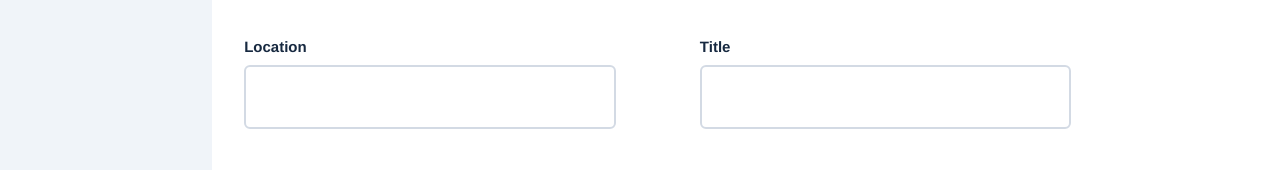
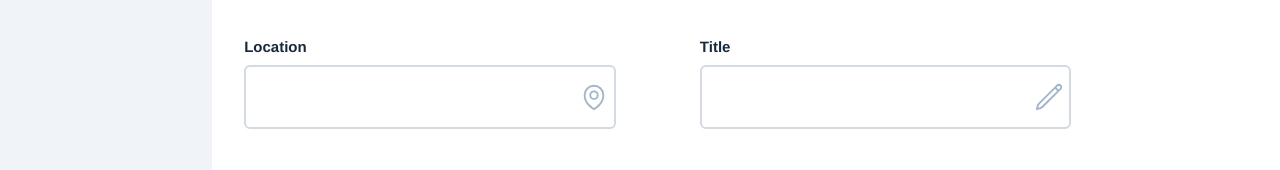
Before and after one commit to Ezeque/front-cadastro-usuarios, a Vue app: page / in a window 1280 px wide. Shown: the part 758-928 px from the top of the page. Built offline with nearby package versions, Linux system fonts and the light colour scheme.

Commit message:
Adicionados todos os ícones no formulário de usuário

```diff
--- a/src/components/UserInfoForm.vue
+++ b/src/components/UserInfoForm.vue
@@ -20,40 +20,50 @@
                 <LockClosedIcon style="width:30px; color:#a2b5cd" />
             </template>
         </FormInput>
-        <BlockInput label="Avatar" v-model="userData.avatar" >
+        <BlockInput label="Avatar" v-model="userData.avatar">
             <template #icon> </template>
         </BlockInput>
-        <FormInput label="Location" v-model="userData.location" :table_field="userData.location"/>
-        <FormInput label="Title" v-model="userData.title" :table_field="userData.title"/>
+        <FormInput label="Location" v-model="userData.location" :table_field="userData.location">
+            <template #icon>
+                <MapPinIcon style="width:30px; color:#a2b5cd" />
+            </template>
+        </FormInput>
+        <FormInput label="Title" v-model="userData.title" :table_field="userData.title">
+            <template #icon>
+                <PencilIcon style="width:30px; color:#a2b5cd" />
+            </template>
+        </FormInput>
         <DescriptionArea />
-        <BlockInput label="Tags" v-model="userData.tags" :table_field="userData.tags"/>
+        <BlockInput label="Tags" v-model="userData.tags" :table_field="userData.tags" />
     </form>
 </template>
 <script>
-import {toRefs} from 'vue'
+import { toRefs } from 'vue'
 import FormInput from './widgets/FormInput.vue';
 import BlockInput from './widgets/BlockInput.vue';
 import DescriptionArea from './widgets/DescriptionArea.vue'
-import { UserCircleIcon, EnvelopeIcon, LockClosedIcon } from '@heroicons/vue/24/outline';
+import { UserCircleIcon, EnvelopeIcon, LockClosedIcon, MapPinIcon, PencilIcon } from '@heroicons/vue/24/outline';
 import { userDetails } from '@/services/UserServices';
-import {checkFilled} from '@/services/FormServices'
+import { checkFilled } from '@/services/FormServices'
 
 export default {
     setup() {
         const userData = toRefs(userDetails)
-        return{
+        return {
             checkFilled,
             userData
         }
     },
 
-    components:{
+    components: {
         FormInput,
         BlockInput,
         DescriptionArea,
         UserCircleIcon,
         EnvelopeIcon,
         LockClosedIcon,
+        MapPinIcon,
+        PencilIcon
     }
 }
 
--- a/src/components/widgets/UserBlock.vue
+++ b/src/components/widgets/UserBlock.vue
@@ -1,5 +1,5 @@
 <template>
-    <div style="width:160px">
+    <div class="clickable" style="width:160px">
         <div class="avatar-block">
         </div>
         <h4>{{`${user.firstName} ${user.lastName}`}}</h4>
```
